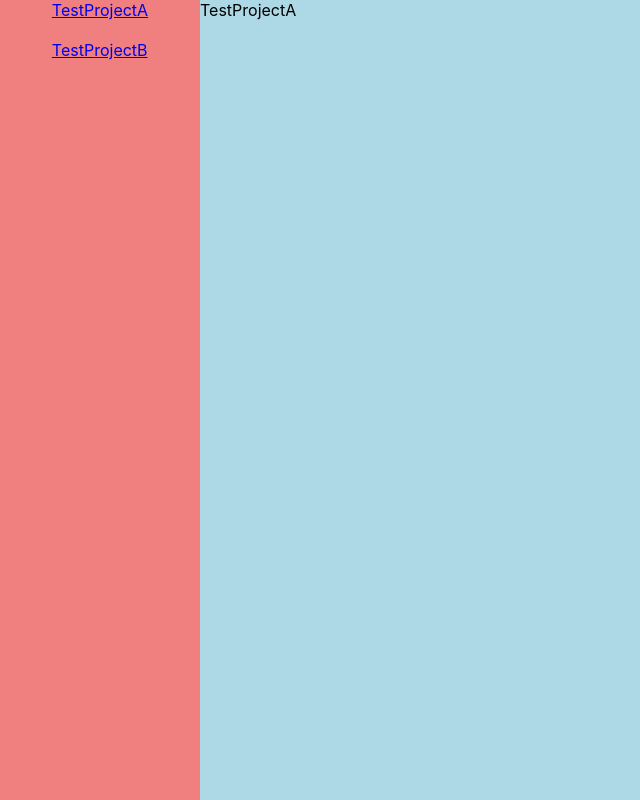
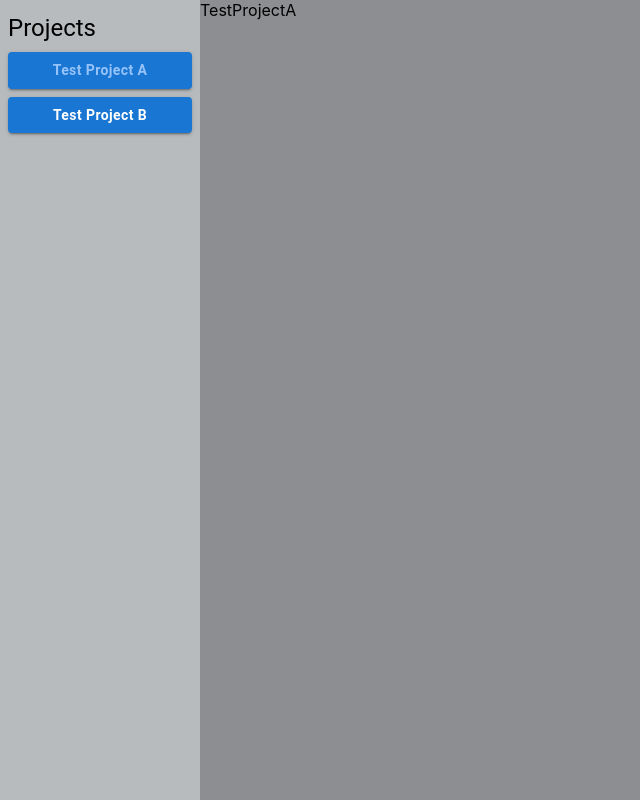
Before and after one commit to alancurtis5000/test-everything-2, a React (Create React App) app: page / in a window 1280 px wide. Shown: the whole page, without its empty margins (0-640 px from the left). Built offline with nearby package versions, Linux system fonts and the light colour scheme.

Commit message:
added mui for theme

```diff
--- a/package.json
+++ b/package.json
@@ -4,6 +4,9 @@
   "private": true,
   "dependencies": {
     "@babel/eslint-parser": "^7.17.0",
+    "@emotion/react": "^11.7.1",
+    "@emotion/styled": "^11.6.0",
+    "@mui/material": "^5.4.0",
     "@testing-library/jest-dom": "^5.16.2",
     "@testing-library/react": "^12.1.2",
     "@testing-library/user-event": "^13.5.0",
--- a/src/App.jsx
+++ b/src/App.jsx
@@ -2,14 +2,32 @@ import { Route, Routes, NavLink } from 'react-router-dom';
 import './App.scss';
 import TestProjectA from './projects/test-project-a/test-project-a.app';
 import TestProjectB from './projects/test-project-b/test-project-b.app';
+import { Button, Typography } from '@mui/material';
+import { createTheme, ThemeProvider } from '@mui/material/styles';
 
-function App() {
+const theme = createTheme({
+  typography: {
+    button: {
+      textTransform: 'none',
+    },
+  },
+});
+
+const App = () => {
   return (
+    <ThemeProvider theme={theme}>
       <div className="App">
         <div className="sidebar">
           <div className="grid">
-          <NavLink to="/">TestProjectA</NavLink>
-          <NavLink to="/TestProjectB">TestProjectB</NavLink>
+            <Typography variant="h5" component="div">
+              Projects
+            </Typography>
+            <Button variant="contained">
+              <NavLink to="/">Test Project A</NavLink>
+            </Button>
+            <Button variant="contained">
+              <NavLink to="/TestProjectB">Test Project B</NavLink>
+            </Button>
           </div>
         </div>
         <Routes>
@@ -17,7 +35,8 @@ function App() {
           <Route path="/TestProjectB" element={<TestProjectB />} />
         </Routes>
       </div>
+    </ThemeProvider>
   );
-}
+};
 
 export default App;
--- a/src/App.scss
+++ b/src/App.scss
@@ -1,15 +1,29 @@
+
 .App {
-background-color: lightblue;
+background-color: #8C8E91;
 height: 100vh;
 display:grid;
 grid-template-columns: 200px 1fr;
+a {
+  color: white;
+  font-weight: bold;
+  text-decoration: none;
+  &.active{
+    color: #96C4F9;
+  }
+}
+
 .sidebar{
-  background-color: lightcoral;
+  background-color: #B8BBBE;
   .grid{
       display: grid;
-      gap: 20px;
-      justify-content: center;
+      gap: 8px;
       align-items: center;
+      padding:8px;
+      div {
+        margin-top:4px
+      }
+
   }
  }
 }
```
Also changed, not shown: .eslintrc.js, 1 other file (tests, documents, lock files or other folders). Lines whose indentation alone changed are shown as unchanged.
